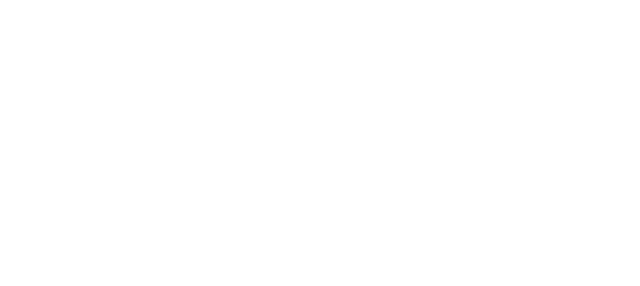
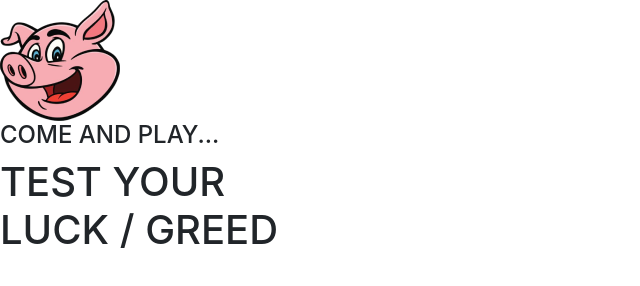
Before and after one commit to DMGithinji/pig_dice, a plain HTML site: page index.html in a window 1280 px wide. Shown: the whole page, without its empty margins (0-640 px from the left). Drawn offline with nearby package versions, Linux system fonts and the light colour scheme.

Commit message:
Add background and text to home page

```diff
--- a/index.html
+++ b/index.html
@@ -14,7 +14,20 @@
 </head>
 
 <body>
+    <!-- HomePage -->
+    <section id="hero">
+        <div class="site-content">
+            <div class="contents1">
+                <img src="./Images/piggy.png" alt="Welcome Piggie">
+            </div>
+            <div class="contents2">
+                <h4 class="site-title">COME AND PLAY...</h4>
+                <h1 class="line-two">TEST YOUR<br>LUCK / GREED</h1>
+            </div>
 
+        </div>
+    </section>
+    <!-- /HomePage -->
 
 
 
```
